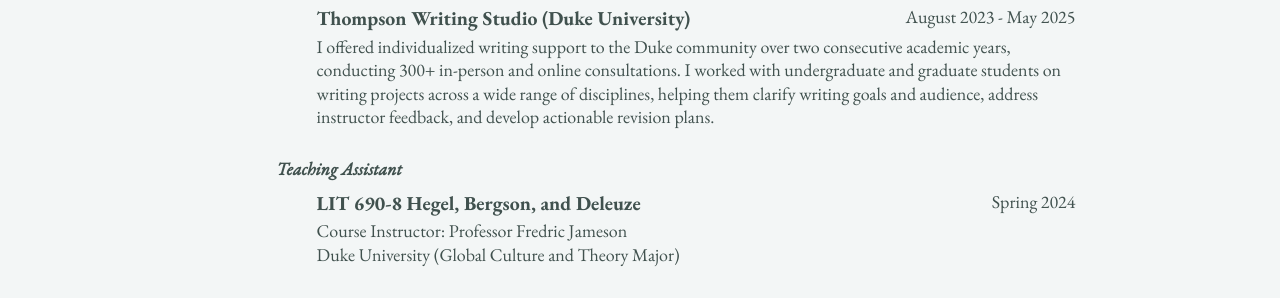
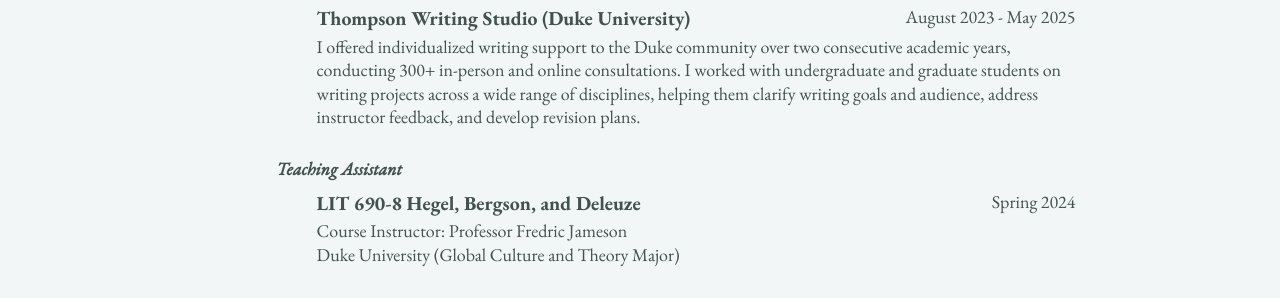
Before and after one commit to epujol90/epujol90.github.io, a Jekyll site: the page built from _pages/cv-json.md, in a window 1280 px wide and 900 px high, scrolled down 5956 px. Shown: the part 225-523 px from the top of the window. Built offline with Jekyll 4.4.1, drawn with Linux system fonts in a browser that asks for light colours; a script bundle is joined from its source files by our own code; library files that are not in the unit come from our copies.

Commit message:
Update cv.json

```diff
--- a/_data/cv.json
+++ b/_data/cv.json
@@ -349,7 +349,7 @@
       "institution": "",
       "date": "August 2023 - May 2025",
       "role": "",
-      "description": "I offered individualized writing support to the Duke community over two consecutive academic years, conducting 300+ in-person and online consultations. I worked with undergraduate and graduate students on writing projects across a wide range of disciplines, helping them clarify writing goals and audience, address instructor feedback, and develop actionable revision plans.",
+      "description": "I offered individualized writing support to the Duke community over two consecutive academic years, conducting 300+ in-person and online consultations. I worked with undergraduate and graduate students on writing projects across a wide range of disciplines, helping them clarify writing goals and audience, address instructor feedback, and develop revision plans.",
       "category": "Writing Consultant"
     },
     {
```
